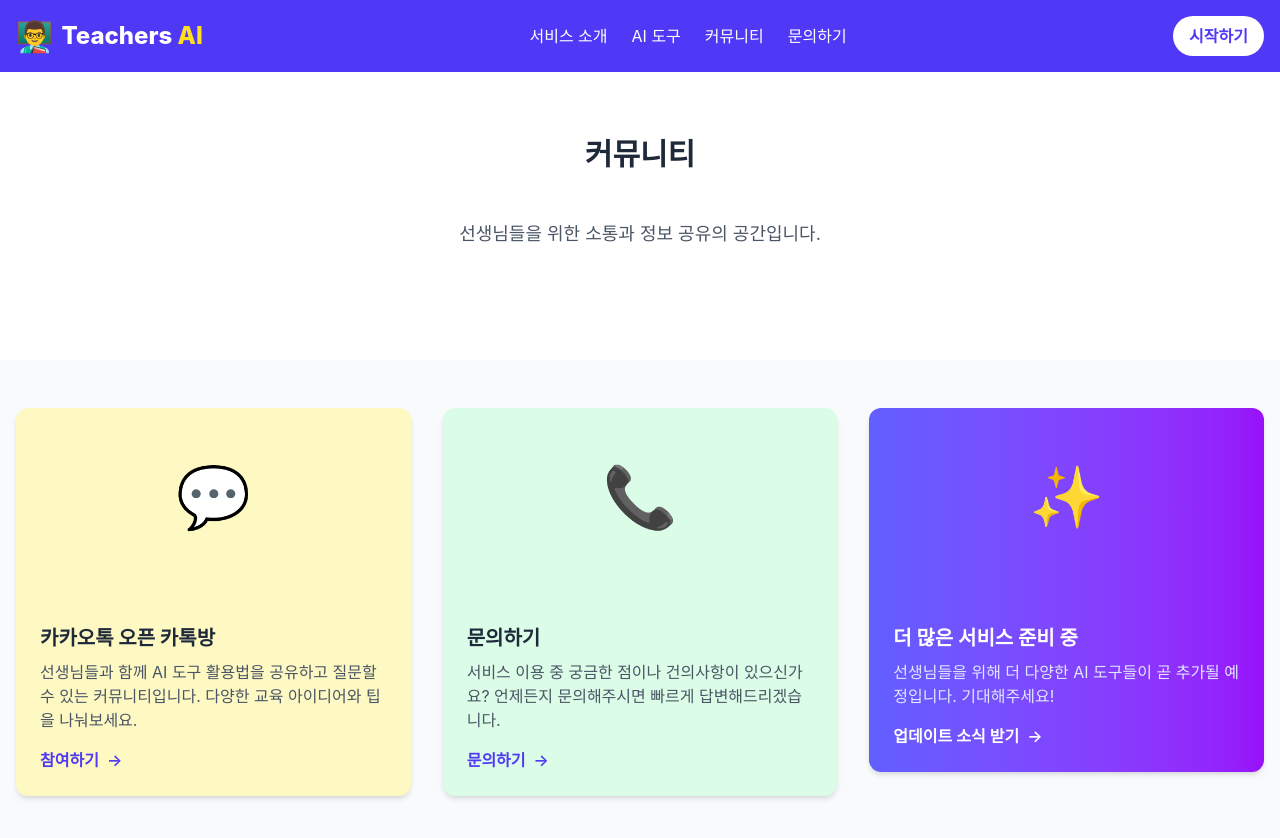
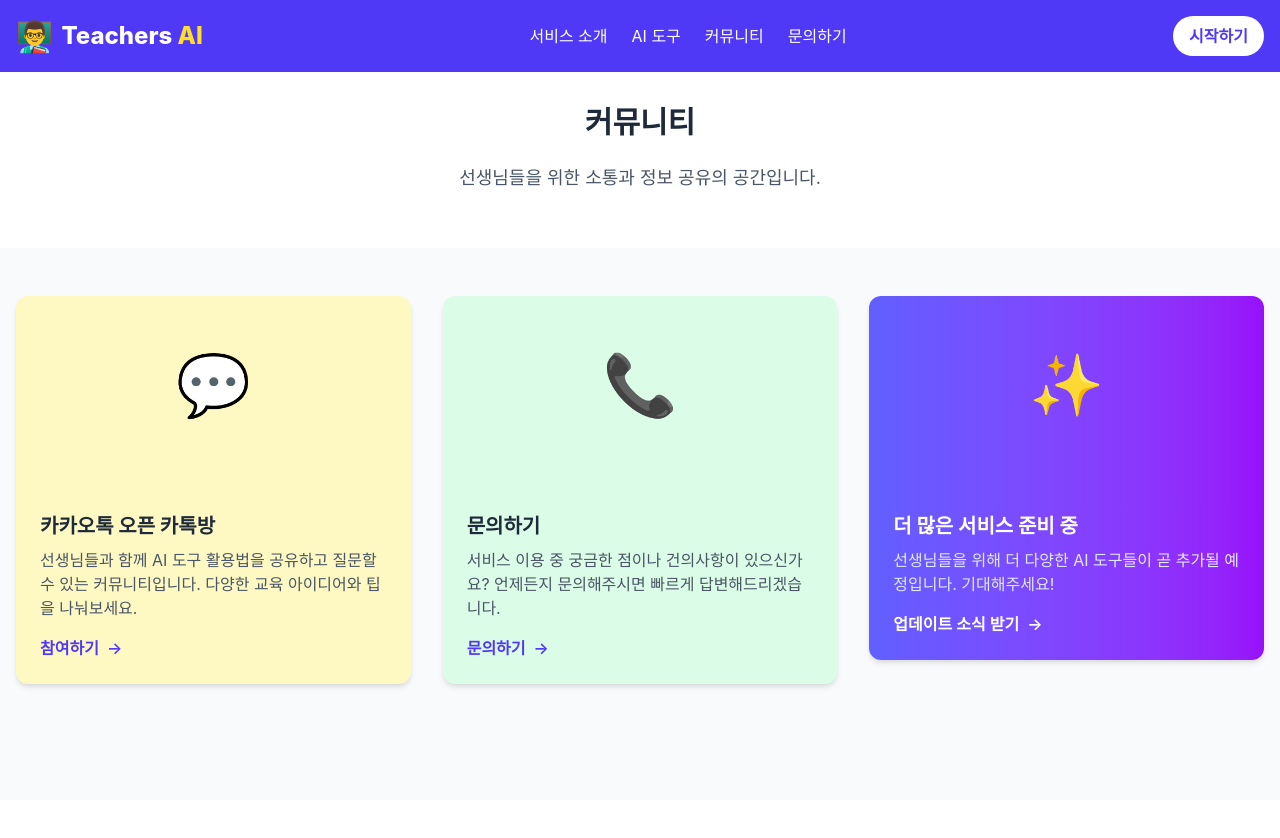
Before and after one commit to reallygood83/t-AI-site, a Next.js app: page /community in a window 1280 px wide. Shown: the top 838 px of the page. After the commit the page ends 800 px from the top, so only its background shows below. Built offline with nearby package versions, Linux system fonts and the light colour scheme.

Commit message:
상단 설명 섹션 높이 축소로 카드(도구) 썸네일 가시성 개선

```diff
--- a/pages/ai-tools.js
+++ b/pages/ai-tools.js
@@ -56,10 +56,10 @@ const AiTools = () => {
         </div>
       )}
       <main className="flex-1">
-        <section className="py-16 bg-white">
+        <section className="py-8 bg-white">
           <div className="container mx-auto px-4 text-center">
-            <h2 className="text-3xl font-bold mb-12 text-gray-800">AI <span className="text-indigo-600">도구</span></h2>
-            <p className="text-lg text-gray-600 max-w-3xl mx-auto mb-12">
+            <h2 className="text-3xl font-bold mb-6 text-gray-800">AI <span className="text-indigo-600">도구</span></h2>
+            <p className="text-lg text-gray-600 max-w-3xl mx-auto mb-6">
               선생님들을 위한 다양한 AI 기반 교육 도구를 한 곳에서 편리하게 이용하세요.
             </p>
           </div>
--- a/pages/community.js
+++ b/pages/community.js
@@ -29,10 +29,10 @@ const Community = () => {
         </div>
       </nav>
       <main className="flex-1">
-        <section className="py-16 bg-white">
+        <section className="py-8 bg-white">
           <div className="container mx-auto px-4 text-center">
-            <h2 className="text-3xl font-bold mb-12 text-gray-800">커뮤니티</h2>
-            <p className="text-lg text-gray-600 max-w-3xl mx-auto mb-12">
+            <h2 className="text-3xl font-bold mb-6 text-gray-800">커뮤니티</h2>
+            <p className="text-lg text-gray-600 max-w-3xl mx-auto mb-6">
               선생님들을 위한 소통과 정보 공유의 공간입니다.
             </p>
           </div>
```
